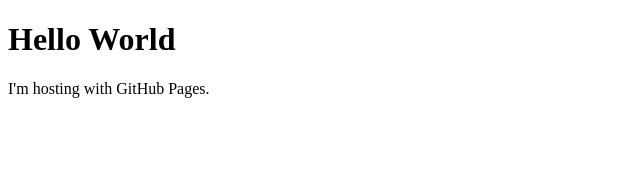
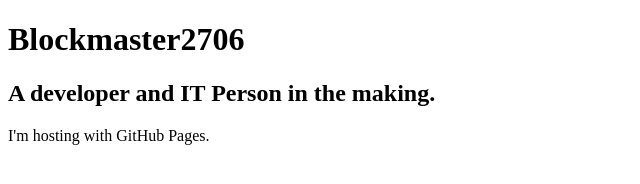
Before and after one commit to Blockmaster2706/blockmaster2706.github.io, a plain HTML site: page index.html in a window 1280 px wide. Shown: the whole page, without its empty margins (0-640 px from the left). Drawn offline with Linux system fonts and the light colour scheme.

Commit message:
Update index.html

```diff
--- a/index.html
+++ b/index.html
@@ -1,7 +1,13 @@
 <!DOCTYPE html>
     <html>
+        <head>
+            <meta charset="utf-8">
+            <meta name="viewport" content="width=device-width, initial-scale=1">
+            <title>Blockmaster2706</title>
+        </head>
         <body>
-        <h1>Hello World</h1>
+        <h1>Blockmaster2706</h1>
+        <h2>A developer and IT Person in the making.</h2>
             <p>I'm hosting with GitHub Pages.</p>
         </body>
     </html>
```
